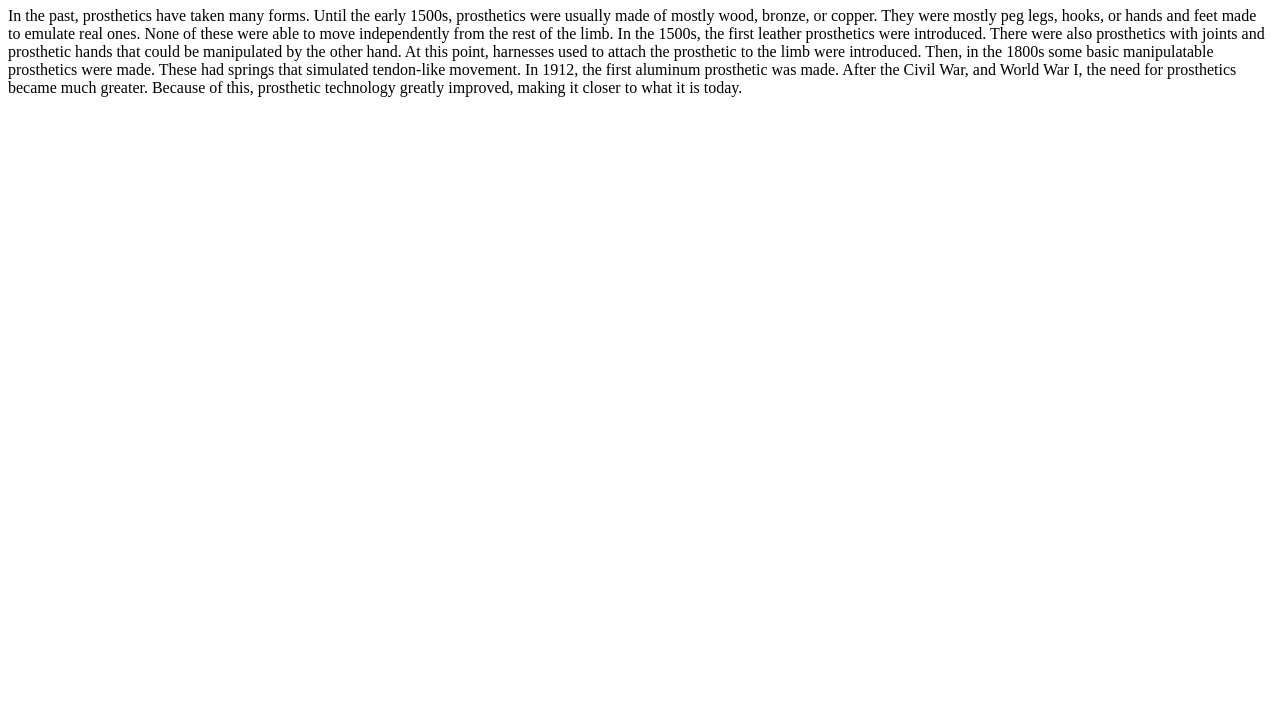
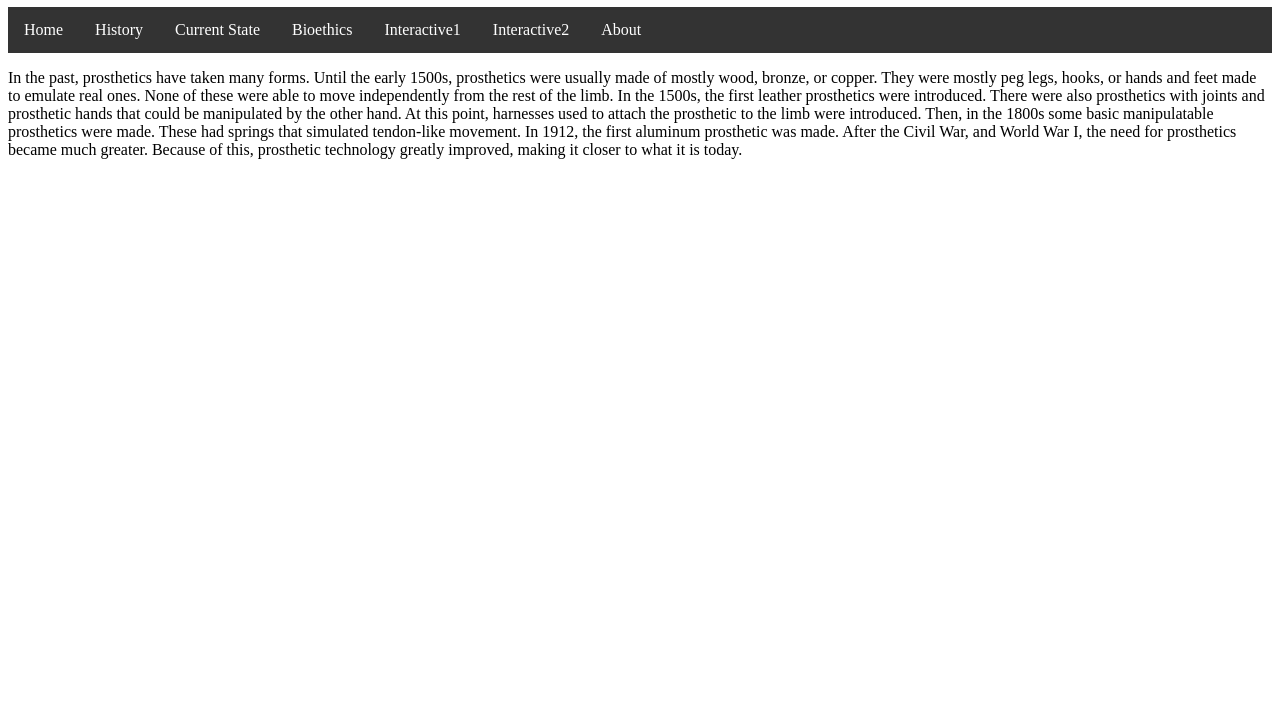
Before and after one commit to ETHG/ETHG.github.io, a plain HTML site: page History.html in a window 1280 px wide. Shown: the part 73-800 px from the top of the page. Drawn offline with Linux system fonts and the light colour scheme.

Commit message:
Updated w/ tool bars

```diff
--- a/History.html
+++ b/History.html
@@ -1,13 +1,22 @@
 <!DOCTYPE html>
 <html>
 <head>
-<title>
-History</title>
+  <link rel="stylesheet" type="text/css" href="basiccss.css">
+  <title>History</title>
   <meta name="viewport" content="width=device-width, initial-scale=1">
   <meta name="description" content="A brief history of prosthetics">
   </head>
 <body>
   <h1>History</h1>
+  <ul>
+    <li><a href="index.html">Home</a></li>
+    <li><a href="History.html">History</a></li>
+    <li><a href="ProstheticsToday.html">Current State</a></li>
+    <li><a href="contact.asp">Bioethics</a></li>
+    <li><a href="about.asp">Interactive1</a></li>
+    <li><a href="about.asp">Interactive2</a></li>
+    <li><a href="about.asp">About</a></li>
+  </ul>
   <p>In the past, prosthetics have taken many forms. Until the early 1500s, prosthetics were usually made of mostly wood, bronze, or copper. They were mostly peg legs, hooks, or hands and feet made to emulate real ones. None of these were able to move independently from the rest of the limb. In the 1500s, the first leather prosthetics were introduced. There were also prosthetics with joints and prosthetic hands that could be manipulated by the other hand. At this point, harnesses used to attach the prosthetic to the limb were introduced. Then, in the 1800s some basic manipulatable prosthetics were made. These had springs that simulated tendon-like movement. In 1912, the first aluminum prosthetic was made. After the Civil War, and World War I, the need for prosthetics became much greater. Because of this, prosthetic technology greatly improved, making it closer to what it is today.</p>
   <p></p>
 </body>
```
Lines whose indentation alone changed are shown as unchanged.
